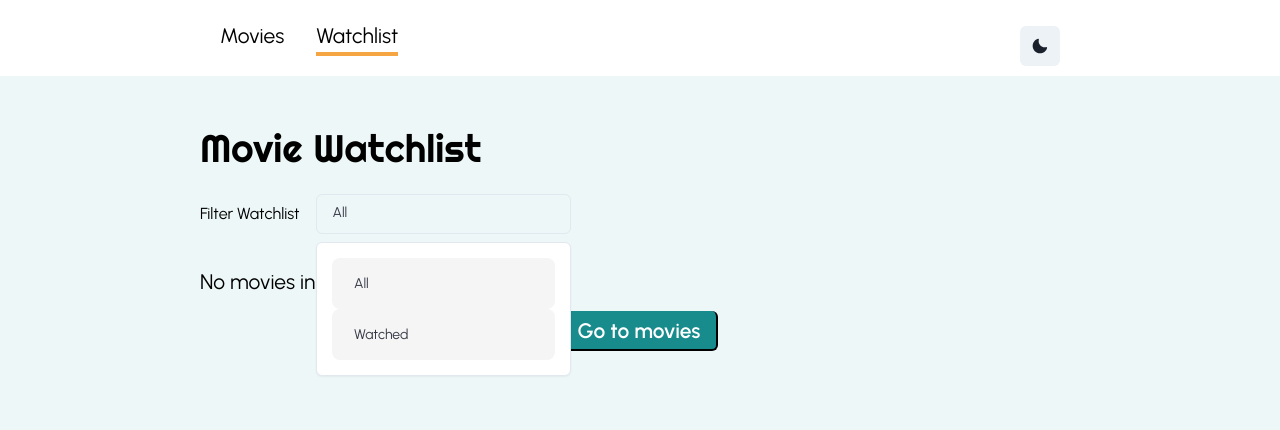
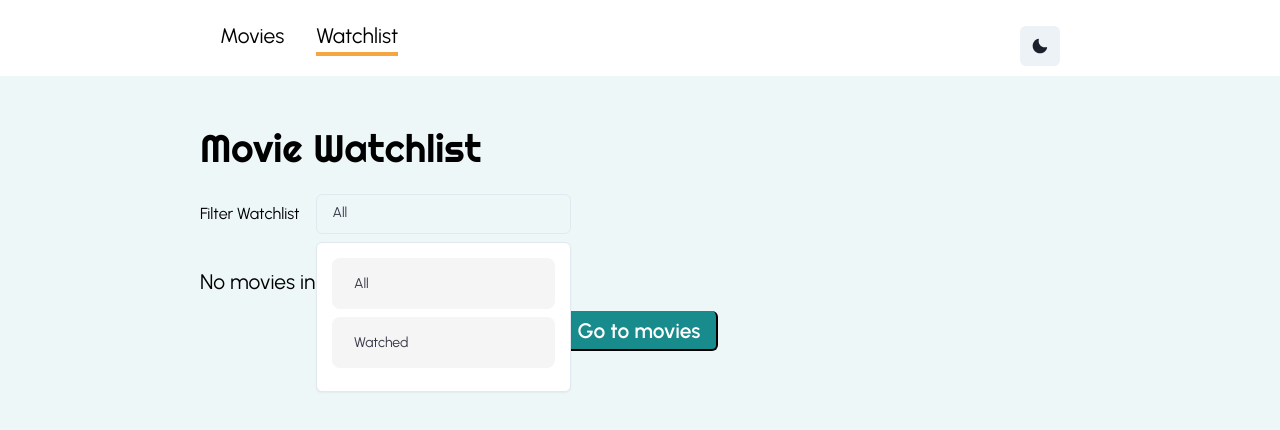
Before and after one commit to 0xlarmideh/movielist, a Next.js app: page /movie-watch-list in a window 1280 px wide. Both pictures are taken after a click on the button "All". Shown: the top 430 px of the page. Built offline with nearby package versions, Linux system fonts and the light colour scheme.

Commit message:
STYLE/Add margin to filter item

```diff
--- a/components/filter.js
+++ b/components/filter.js
@@ -46,6 +46,7 @@ const FilterWatchlist = ({
             borderRadius="8px"
             px="22px"
             py="15px"
+            mb={2}
             color={isDark ? "gainsboro" : "#353746"}
             background={isDark ? "#1F2933" : "whitesmoke"}
             textTransform="capitalize"
```
